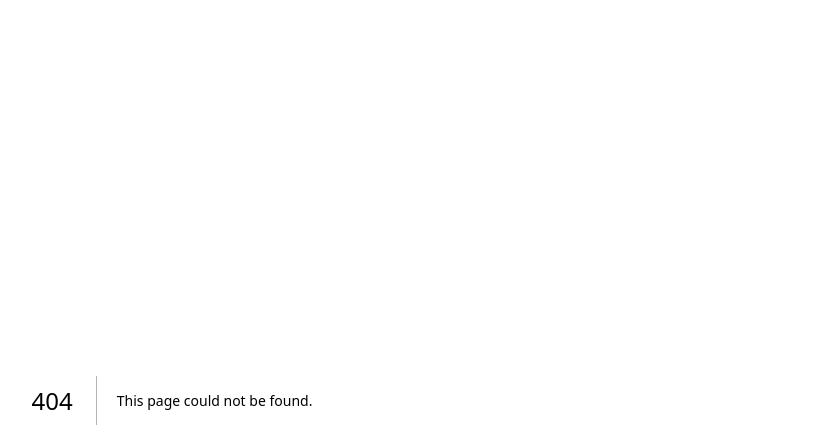
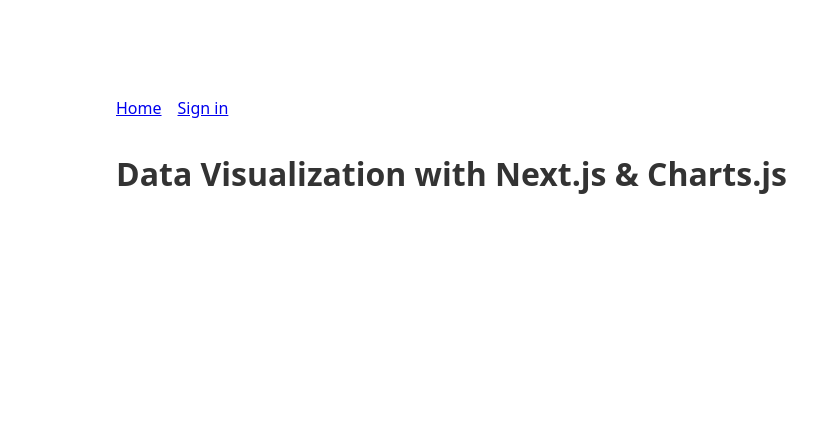
Before and after one commit to TheRobBrennan/explore-data-visualization-with-nextjs, a Next.js app: page /nhl-api-performance in a window 1280 px wide. Before the commit this address had no page. Shown: the top 448 px of the page, without its empty margins (184-1001 px from the left). Built offline with nearby package versions, Linux system fonts and the light colour scheme; no server answers.

Commit message:
Add a page at /nhl-api-performance

```diff
--- /dev/null
+++ b/app/nhl-api-performance/page.tsx
@@ -0,0 +1,15 @@
+import Header from '../../components/Header/header'
+import APIComparison from '../components/api-comparison/api-comparison'
+
+const PAGE_TITLE = "Data Visualization with Next.js & Charts.js"
+
+export default function NHLAPIPerformance() {
+  return (
+    <>
+      {/* @ts-expect-error Async Server Component - https://nextjs.org/docs/app/building-your-application/configuring/typescript#async-server-component-typescript-error */}
+      <Header />
+      <h1>{PAGE_TITLE}</h1>
+      <APIComparison />
+    </>
+  )
+}
```
